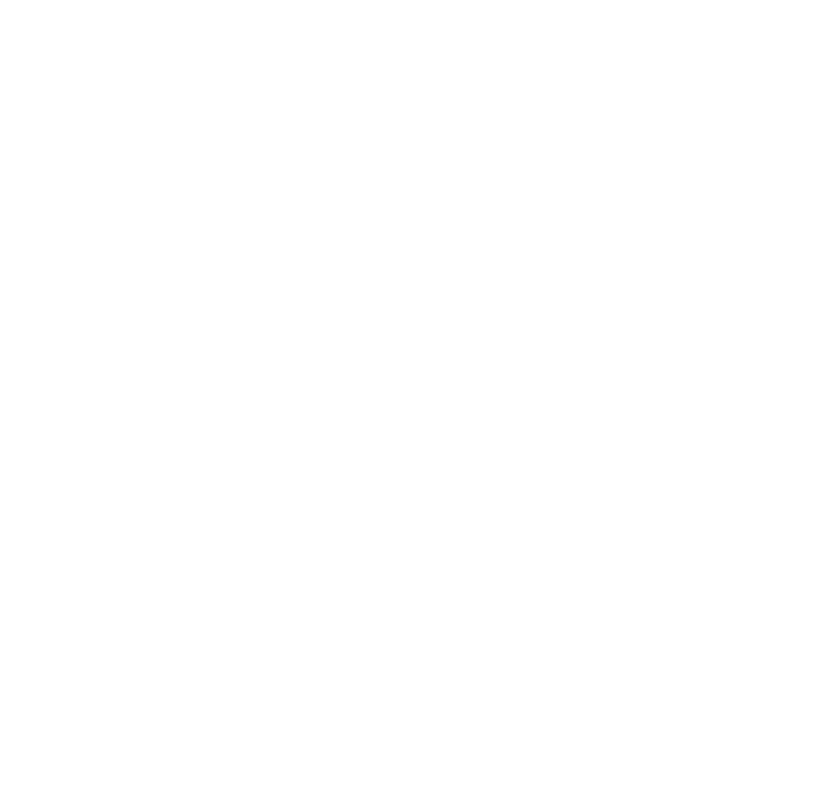
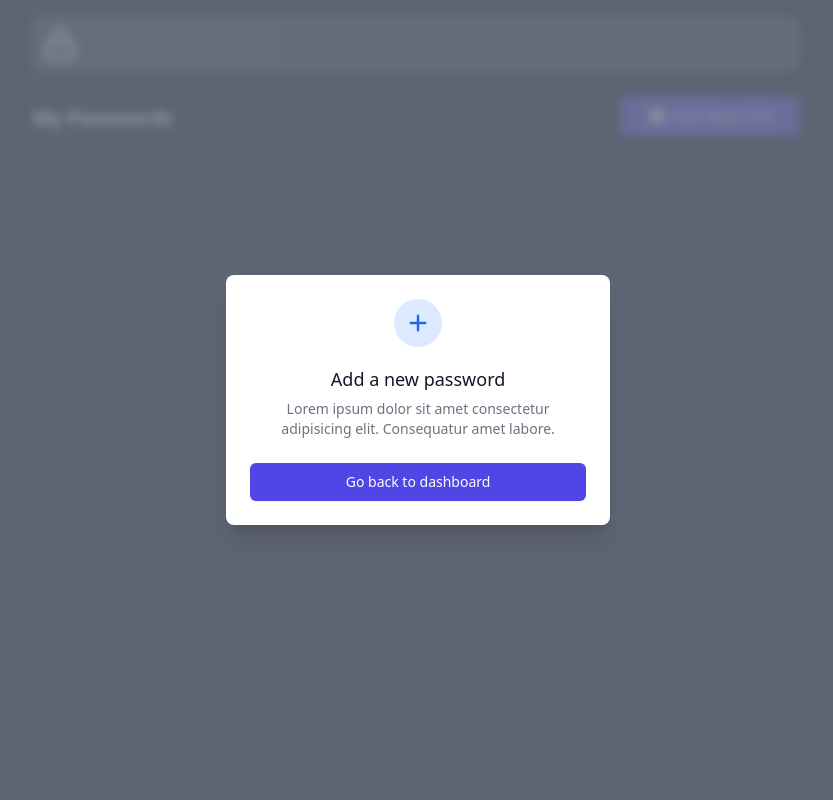
Before and after one commit to dgtlss/brave-passwordit, a PHP site: page / in a window 1280 px wide. Before the commit the part shown is empty. Shown: the whole page, without its empty margins (224-1057 px from the left). Run offline with PHP 8.4, Linux system fonts and the light colour scheme; the visitor is signed in with stand-in values (Sample User, id 1).

Commit message:
Tailwind Installation, base structure & readme file

```diff
--- a/Controllers/Auth.php
+++ /dev/null
@@ -1 +0,0 @@
-<?php
--- a/dist/js/app.js
+++ b/dist/js/app.js
@@ -1,6 +1,20 @@
 var app = {
     Boot:function(){
-        console.log('Password Manager Booted!');
+        app.Form.Boot();
+        app.Ui.Boot();
+    },
+    Form:{
+        Boot:function(){
+
+        }
+    },
+    Ui:{
+        Boot:function(){
+            app.Ui.toggleEditModal();
+        },
+        toggleEditModal:function(){
+            console.log('modal toggle active');
+        }
     }
 }
 
--- a/dist/output.css
+++ b/dist/output.css
@@ -551,11 +551,511 @@
   --tw-backdrop-sepia:  ;
 }
 
+.fixed {
+  position: fixed;
+}
+
+.relative {
+  position: relative;
+}
+
+.inset-0 {
+  top: 0px;
+  right: 0px;
+  bottom: 0px;
+  left: 0px;
+}
+
+.z-10 {
+  z-index: 10;
+}
+
+.col-span-2 {
+  grid-column: span 2 / span 2;
+}
+
+.col-span-3 {
+  grid-column: span 3 / span 3;
+}
+
+.mx-auto {
+  margin-left: auto;
+  margin-right: auto;
+}
+
+.mt-12 {
+  margin-top: 3rem;
+}
+
+.mt-8 {
+  margin-top: 2rem;
+}
+
+.mb-2 {
+  margin-bottom: 0.5rem;
+}
+
+.mt-4 {
+  margin-top: 1rem;
+}
+
+.mt-6 {
+  margin-top: 1.5rem;
+}
+
+.mt-2 {
+  margin-top: 0.5rem;
+}
+
+.-mt-1 {
+  margin-top: -0.25rem;
+}
+
+.mt-3 {
+  margin-top: 0.75rem;
+}
+
+.mt-5 {
+  margin-top: 1.25rem;
+}
+
+.inline-block {
+  display: inline-block;
+}
+
+.inline {
+  display: inline;
+}
+
+.flex {
+  display: flex;
+}
+
+.inline-flex {
+  display: inline-flex;
+}
+
+.grid {
+  display: grid;
+}
+
+.contents {
+  display: contents;
+}
+
+.hidden {
+  display: none;
+}
+
 .h-screen {
   height: 100vh;
+}
+
+.h-12 {
+  height: 3rem;
+}
+
+.h-10 {
+  height: 2.5rem;
+}
+
+.h-5 {
+  height: 1.25rem;
+}
+
+.h-6 {
+  height: 1.5rem;
+}
+
+.min-h-screen {
+  min-height: 100vh;
+}
+
+.w-full {
+  width: 100%;
+}
+
+.w-12 {
+  width: 3rem;
+}
+
+.w-10 {
+  width: 2.5rem;
+}
+
+.w-5 {
+  width: 1.25rem;
+}
+
+.w-6 {
+  width: 1.5rem;
+}
+
+.max-w-3xl {
+  max-width: 48rem;
+}
+
+.transform {
+  transform: translate(var(--tw-translate-x), var(--tw-translate-y)) rotate(var(--tw-rotate)) skewX(var(--tw-skew-x)) skewY(var(--tw-skew-y)) scaleX(var(--tw-scale-x)) scaleY(var(--tw-scale-y));
+}
+
+.cursor-pointer {
+  cursor: pointer;
+}
+
+.grid-cols-3 {
+  grid-template-columns: repeat(3, minmax(0, 1fr));
+}
+
+.grid-cols-4 {
+  grid-template-columns: repeat(4, minmax(0, 1fr));
+}
+
+.items-end {
+  align-items: flex-end;
+}
+
+.items-center {
+  align-items: center;
+}
+
+.justify-center {
+  justify-content: center;
+}
+
+.gap-4 {
+  gap: 1rem;
+}
+
+.overflow-hidden {
+  overflow: hidden;
+}
+
+.overflow-y-auto {
+  overflow-y: auto;
+}
+
+.rounded-md {
+  border-radius: 0.375rem;
+}
+
+.rounded-lg {
+  border-radius: 0.5rem;
+}
+
+.rounded-full {
+  border-radius: 9999px;
+}
+
+.border {
+  border-width: 1px;
+}
+
+.border-transparent {
+  border-color: transparent;
 }
 
 .bg-gray-900 {
   --tw-bg-opacity: 1;
   background-color: rgb(17 24 39 / var(--tw-bg-opacity));
 }
+
+.bg-gray-100 {
+  --tw-bg-opacity: 1;
+  background-color: rgb(243 244 246 / var(--tw-bg-opacity));
+}
+
+.bg-green-500 {
+  --tw-bg-opacity: 1;
+  background-color: rgb(34 197 94 / var(--tw-bg-opacity));
+}
+
+.bg-gray-700 {
+  --tw-bg-opacity: 1;
+  background-color: rgb(55 65 81 / var(--tw-bg-opacity));
+}
+
+.bg-indigo-600 {
+  --tw-bg-opacity: 1;
+  background-color: rgb(79 70 229 / var(--tw-bg-opacity));
+}
+
+.bg-gray-500 {
+  --tw-bg-opacity: 1;
+  background-color: rgb(107 114 128 / var(--tw-bg-opacity));
+}
+
+.bg-white {
+  --tw-bg-opacity: 1;
+  background-color: rgb(255 255 255 / var(--tw-bg-opacity));
+}
+
+.bg-green-100 {
+  --tw-bg-opacity: 1;
+  background-color: rgb(220 252 231 / var(--tw-bg-opacity));
+}
+
+.bg-blue-100 {
+  --tw-bg-opacity: 1;
+  background-color: rgb(219 234 254 / var(--tw-bg-opacity));
+}
+
+.bg-opacity-75 {
+  --tw-bg-opacity: 0.75;
+}
+
+.p-4 {
+  padding: 1rem;
+}
+
+.p-2 {
+  padding: 0.5rem;
+}
+
+.px-2 {
+  padding-left: 0.5rem;
+  padding-right: 0.5rem;
+}
+
+.py-2 {
+  padding-top: 0.5rem;
+  padding-bottom: 0.5rem;
+}
+
+.px-4 {
+  padding-left: 1rem;
+  padding-right: 1rem;
+}
+
+.pt-4 {
+  padding-top: 1rem;
+}
+
+.pb-20 {
+  padding-bottom: 5rem;
+}
+
+.pt-5 {
+  padding-top: 1.25rem;
+}
+
+.pb-4 {
+  padding-bottom: 1rem;
+}
+
+.text-left {
+  text-align: left;
+}
+
+.text-center {
+  text-align: center;
+}
+
+.align-bottom {
+  vertical-align: bottom;
+}
+
+.text-xl {
+  font-size: 1.25rem;
+  line-height: 1.75rem;
+}
+
+.text-xs {
+  font-size: 0.75rem;
+  line-height: 1rem;
+}
+
+.text-sm {
+  font-size: 0.875rem;
+  line-height: 1.25rem;
+}
+
+.text-lg {
+  font-size: 1.125rem;
+  line-height: 1.75rem;
+}
+
+.text-base {
+  font-size: 1rem;
+  line-height: 1.5rem;
+}
+
+.font-bold {
+  font-weight: 700;
+}
+
+.font-medium {
+  font-weight: 500;
+}
+
+.leading-6 {
+  line-height: 1.5rem;
+}
+
+.text-white {
+  --tw-text-opacity: 1;
+  color: rgb(255 255 255 / var(--tw-text-opacity));
+}
+
+.text-zinc-800 {
+  --tw-text-opacity: 1;
+  color: rgb(39 39 42 / var(--tw-text-opacity));
+}
+
+.text-gray-500 {
+  --tw-text-opacity: 1;
+  color: rgb(107 114 128 / var(--tw-text-opacity));
+}
+
+.text-gray-600 {
+  --tw-text-opacity: 1;
+  color: rgb(75 85 99 / var(--tw-text-opacity));
+}
+
+.text-green-600 {
+  --tw-text-opacity: 1;
+  color: rgb(22 163 74 / var(--tw-text-opacity));
+}
+
+.text-gray-900 {
+  --tw-text-opacity: 1;
+  color: rgb(17 24 39 / var(--tw-text-opacity));
+}
+
+.text-blue-600 {
+  --tw-text-opacity: 1;
+  color: rgb(37 99 235 / var(--tw-text-opacity));
+}
+
+.shadow-md {
+  --tw-shadow: 0 4px 6px -1px rgb(0 0 0 / 0.1), 0 2px 4px -2px rgb(0 0 0 / 0.1);
+  --tw-shadow-colored: 0 4px 6px -1px var(--tw-shadow-color), 0 2px 4px -2px var(--tw-shadow-color);
+  box-shadow: var(--tw-ring-offset-shadow, 0 0 #0000), var(--tw-ring-shadow, 0 0 #0000), var(--tw-shadow);
+}
+
+.shadow-sm {
+  --tw-shadow: 0 1px 2px 0 rgb(0 0 0 / 0.05);
+  --tw-shadow-colored: 0 1px 2px 0 var(--tw-shadow-color);
+  box-shadow: var(--tw-ring-offset-shadow, 0 0 #0000), var(--tw-ring-shadow, 0 0 #0000), var(--tw-shadow);
+}
+
+.shadow-xl {
+  --tw-shadow: 0 20px 25px -5px rgb(0 0 0 / 0.1), 0 8px 10px -6px rgb(0 0 0 / 0.1);
+  --tw-shadow-colored: 0 20px 25px -5px var(--tw-shadow-color), 0 8px 10px -6px var(--tw-shadow-color);
+  box-shadow: var(--tw-ring-offset-shadow, 0 0 #0000), var(--tw-ring-shadow, 0 0 #0000), var(--tw-shadow);
+}
+
+.ring-1 {
+  --tw-ring-offset-shadow: var(--tw-ring-inset) 0 0 0 var(--tw-ring-offset-width) var(--tw-ring-offset-color);
+  --tw-ring-shadow: var(--tw-ring-inset) 0 0 0 calc(1px + var(--tw-ring-offset-width)) var(--tw-ring-color);
+  box-shadow: var(--tw-ring-offset-shadow), var(--tw-ring-shadow), var(--tw-shadow, 0 0 #0000);
+}
+
+.ring-gray-200 {
+  --tw-ring-opacity: 1;
+  --tw-ring-color: rgb(229 231 235 / var(--tw-ring-opacity));
+}
+
+.transition-all {
+  transition-property: all;
+  transition-timing-function: cubic-bezier(0.4, 0, 0.2, 1);
+  transition-duration: 150ms;
+}
+
+.transition-opacity {
+  transition-property: opacity;
+  transition-timing-function: cubic-bezier(0.4, 0, 0.2, 1);
+  transition-duration: 150ms;
+}
+
+.duration-200 {
+  transition-duration: 200ms;
+}
+
+.frosted-bg{
+  background-color: rgba(255, 255, 255, .15);
+  -webkit-backdrop-filter: blur(5px);
+          backdrop-filter: blur(5px);
+}
+
+.hover\:bg-green-600:hover {
+  --tw-bg-opacity: 1;
+  background-color: rgb(22 163 74 / var(--tw-bg-opacity));
+}
+
+.hover\:bg-indigo-700:hover {
+  --tw-bg-opacity: 1;
+  background-color: rgb(67 56 202 / var(--tw-bg-opacity));
+}
+
+.focus\:outline-none:focus {
+  outline: 2px solid transparent;
+  outline-offset: 2px;
+}
+
+.focus\:ring-2:focus {
+  --tw-ring-offset-shadow: var(--tw-ring-inset) 0 0 0 var(--tw-ring-offset-width) var(--tw-ring-offset-color);
+  --tw-ring-shadow: var(--tw-ring-inset) 0 0 0 calc(2px + var(--tw-ring-offset-width)) var(--tw-ring-color);
+  box-shadow: var(--tw-ring-offset-shadow), var(--tw-ring-shadow), var(--tw-shadow, 0 0 #0000);
+}
+
+.focus\:ring-indigo-500:focus {
+  --tw-ring-opacity: 1;
+  --tw-ring-color: rgb(99 102 241 / var(--tw-ring-opacity));
+}
+
+.focus\:ring-offset-2:focus {
+  --tw-ring-offset-width: 2px;
+}
+
+@media (min-width: 640px) {
+  .sm\:my-8 {
+    margin-top: 2rem;
+    margin-bottom: 2rem;
+  }
+
+  .sm\:mt-5 {
+    margin-top: 1.25rem;
+  }
+
+  .sm\:mt-6 {
+    margin-top: 1.5rem;
+  }
+
+  .sm\:block {
+    display: block;
+  }
+
+  .sm\:inline-block {
+    display: inline-block;
+  }
+
+  .sm\:h-screen {
+    height: 100vh;
+  }
+
+  .sm\:w-full {
+    width: 100%;
+  }
+
+  .sm\:max-w-sm {
+    max-width: 24rem;
+  }
+
+  .sm\:p-0 {
+    padding: 0px;
+  }
+
+  .sm\:p-6 {
+    padding: 1.5rem;
+  }
+
+  .sm\:align-middle {
+    vertical-align: middle;
+  }
+
+  .sm\:text-sm {
+    font-size: 0.875rem;
+    line-height: 1.25rem;
+  }
+}
--- a/index.php
+++ b/index.php
@@ -1,23 +1,23 @@
-<!DOCTYPE html>
 <?php
+
 // check if the user is logged in
-// if they aren't logged in send them to the login page
-session_start();
-if(!isset($_SESSION['user_id'])){
-    header("Location: /login.php");
+if(isset($_SESSION['user_id'])){
+    header('Location: /auth/login.php');
 }
-?>
-<html lang="en">
-<head>
-    <meta charset="UTF-8">
-    <meta http-equiv="X-UA-Compatible" content="IE=edge">
-    <meta name="viewport" content="width=device-width, initial-scale=1.0">
-    <title>Brave Password Manager</title>
-    <link rel="stylesheet" href="/dist/output.css">
-</head>
-<body>
 
-    <script src="/dist/js/jquery.min.js"></script>
-    <script src="/dist/js/app.js"></script>
-</body>
-</html>
+Class userPasswords{
+
+    public function __construct()
+    {
+
+    }
+
+    public function saveNewPassword($websiteUrl, $websiteName, $websitePassword, $websiteUsername)
+    {
+
+    }
+
+}
+
+// Load the view for the password dashboard
+require "views/index.view.php";
--- a/src/css/input.css
+++ b/src/css/input.css
@@ -1,3 +1,8 @@
 @tailwind base;
 @tailwind components;
 @tailwind utilities;
+
+.frosted-bg{
+    background-color: rgba(255, 255, 255, .15);
+    backdrop-filter: blur(5px);
+}
--- a/tailwind.config.js
+++ b/tailwind.config.js
@@ -3,6 +3,7 @@
   content: [
     "./src/**/*.{html,js,php}",
     "./auth/**/*.{html,js,php}",
+    "./views/**/*.{html,js,php}",
   ],
   theme: {
     extend: {},
--- /dev/null
+++ b/views/index.view.php
@@ -0,0 +1,45 @@
+<!DOCTYPE html>
+<html lang="en">
+<head>
+    <meta charset="UTF-8">
+    <meta http-equiv="X-UA-Compatible" content="IE=edge">
+    <meta name="viewport" content="width=device-width, initial-scale=1.0">
+    <title>Passwordit</title>
+    <link rel="stylesheet" href="/dist/output.css">
+    <link rel="shortcut icon" href="/dist/favicon.png" type="image/png">
+</head>
+<body class="bg-gray-900 h-screen w-full">
+    <div class="max-w-3xl w-full mx-auto rounded-lg bg-gray-700 p-2 mt-4 shadow-sm">
+        <div class="grid grid-cols-3 gap-4">
+            <div class="col-span-2">
+                <svg xmlns="http://www.w3.org/2000/svg" class="h-10 w-10 text-white" fill="none" viewBox="0 0 24 24" stroke="currentColor" stroke-width="2">
+                    <path stroke-linecap="round" stroke-linejoin="round" d="M12 15v2m-6 4h12a2 2 0 002-2v-6a2 2 0 00-2-2H6a2 2 0 00-2 2v6a2 2 0 002 2zm10-10V7a4 4 0 00-8 0v4h8z" />
+                </svg>
+            </div>
+            <div>
+
+            </div>
+        </div>
+    </div>
+    <div id="linkArea" class="w-full mx-auto max-w-3xl mt-6">
+        <div class="grid grid-cols-4 gap-4">
+            <div class="col-span-3">
+                <h2 class="text-xl font-bold text-white mt-2">
+                    My Passwords
+                </h2>
+            </div>
+            <div>
+                <div id="addNewLink" class="bg-indigo-600 text-white text-center rounded-md py-2 cursor-pointer hover:bg-indigo-700 duration-200 transition-all">
+                    <svg xmlns="http://www.w3.org/2000/svg" class="h-5 w-5 inline -mt-1" viewBox="0 0 20 20" fill="currentColor">
+                        <path fill-rule="evenodd" d="M10 18a8 8 0 100-16 8 8 0 000 16zm1-11a1 1 0 10-2 0v2H7a1 1 0 100 2h2v2a1 1 0 102 0v-2h2a1 1 0 100-2h-2V7z" clip-rule="evenodd" />
+                    </svg>
+                    Add New Link
+                </div>
+            </div>
+        </div>
+    </div>
+    <?= require "modals/add-new-link.view.php" ?>
+    <script src="/dist/js/jquery.min.js"></script>
+    <script src="/dist/js/app.js"></script>
+</body>
+</html>
--- /dev/null
+++ b/views/modals/add-new-link.view.php
@@ -0,0 +1,27 @@
+<div class="fixed z-10 inset-0 overflow-y-auto" aria-labelledby="modal-title" role="dialog" aria-modal="true">
+  <div class="flex items-end justify-center min-h-screen pt-4 px-4 pb-20 text-center sm:block sm:p-0 frosted-bg">
+    <div class="fixed inset-0 bg-gray-500 bg-opacity-75 transition-opacity" aria-hidden="true"></div>
+
+    <!-- This element is to trick the browser into centering the modal contents. -->
+    <span class="hidden sm:inline-block sm:align-middle sm:h-screen" aria-hidden="true">&#8203;</span>
+    <div class="relative inline-block align-bottom bg-white rounded-lg px-4 pt-5 pb-4 text-left overflow-hidden shadow-xl transform transition-all sm:my-8 sm:align-middle sm:max-w-sm sm:w-full sm:p-6">
+      <div>
+        <div class="mx-auto flex items-center justify-center h-12 w-12 rounded-full bg-blue-100">
+          <!-- Heroicon name: outline/check -->
+            <svg xmlns="http://www.w3.org/2000/svg" class="h-6 w-6 text-blue-600" viewBox="0 0 20 20" fill="currentColor">
+                <path fill-rule="evenodd" d="M10 3a1 1 0 011 1v5h5a1 1 0 110 2h-5v5a1 1 0 11-2 0v-5H4a1 1 0 110-2h5V4a1 1 0 011-1z" clip-rule="evenodd" />
+            </svg>
+        </div>
+        <div class="mt-3 text-center sm:mt-5">
+          <h3 class="text-lg leading-6 font-medium text-gray-900" id="modal-title">Add a new password</h3>
+          <div class="mt-2">
+            <p class="text-sm text-gray-500">Lorem ipsum dolor sit amet consectetur adipisicing elit. Consequatur amet labore.</p>
+          </div>
+        </div>
+      </div>
+      <div class="mt-5 sm:mt-6">
+        <button type="button" class="inline-flex justify-center w-full rounded-md border border-transparent shadow-sm px-4 py-2 bg-indigo-600 text-base font-medium text-white hover:bg-indigo-700 focus:outline-none focus:ring-2 focus:ring-offset-2 focus:ring-indigo-500 sm:text-sm">Go back to dashboard</button>
+      </div>
+    </div>
+  </div>
+</div>
```
Also changed, not shown: auth/login.php (+34 -0 lines), auth/register.php (+47 -0 lines), controllers/password.php (added, +16 -0 lines), dist/favicon.png (added), readme.md (added).
